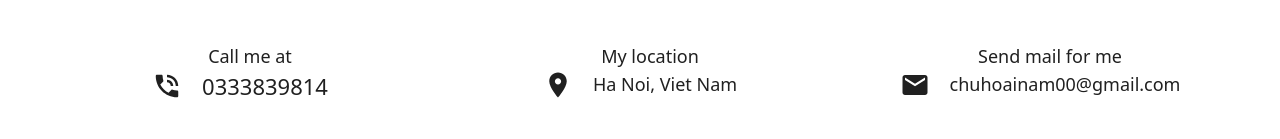
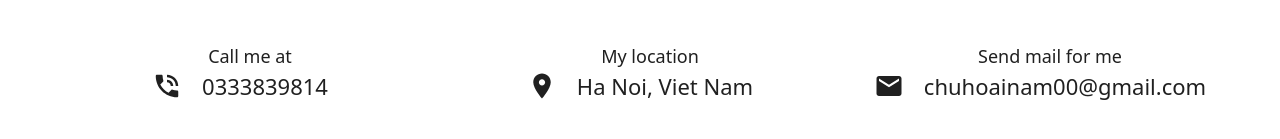
Before and after one commit to HoaiNam1511/portfolio, a React (Create React App) app: page / in a window 1280 px wide. Shown: the part 2340-2479 px from the top of the page. Built offline with nearby package versions, Linux system fonts and the light colour scheme.

Commit message:
Resize contact

```diff
--- a/src/components/Contact/Contact.jsx
+++ b/src/components/Contact/Contact.jsx
@@ -54,7 +54,7 @@ function Contact() {
                         )}
                     >
                         <PlaceIcon className={cx("icon")} />
-                        <div className={cx("title")}>Ha Noi, Viet Nam</div>
+                        <div className={cx("title-1")}>Ha Noi, Viet Nam</div>
                     </div>
                 </div>
                 <div
@@ -73,7 +73,7 @@ function Contact() {
                         )}
                     >
                         <MailIcon className={cx("icon")} />
-                        <div className={cx("title")}>
+                        <div className={cx("title-1")}>
                             chuhoainam00@gmail.com
                         </div>
                     </div>
--- a/src/components/Contact/Contact.module.scss
+++ b/src/components/Contact/Contact.module.scss
@@ -26,6 +26,9 @@
         // font-style: italic;
         color: #202020;
         font-weight: 300;
+        @include media-breakpoint-lg() {
+            margin-left: 0px;
+        }
     }
 
     .title-1 {
@@ -33,6 +36,10 @@
         margin-left: 20px;
         color: #202020;
         font-weight: 300;
+
+        @include media-breakpoint-lg() {
+            margin-left: 10px;
+        }
     }
 
     .contact-block {
```
